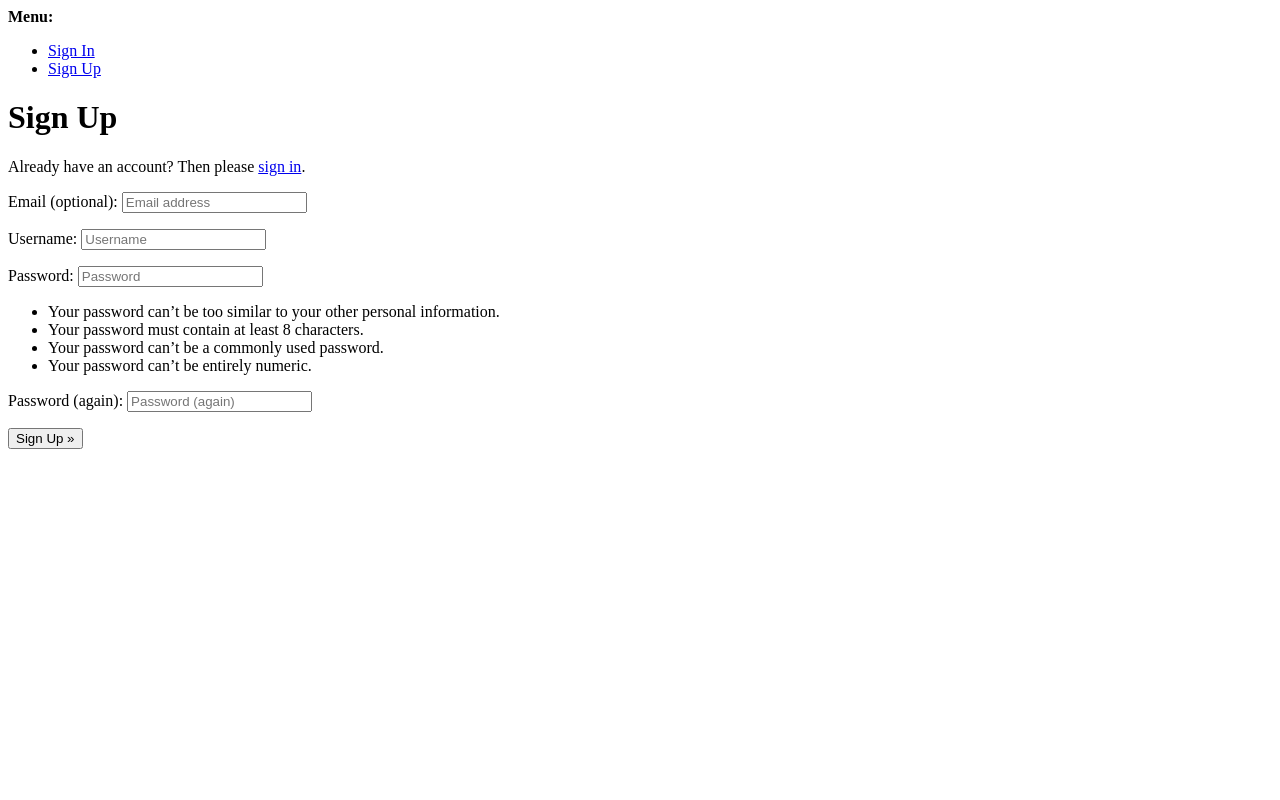
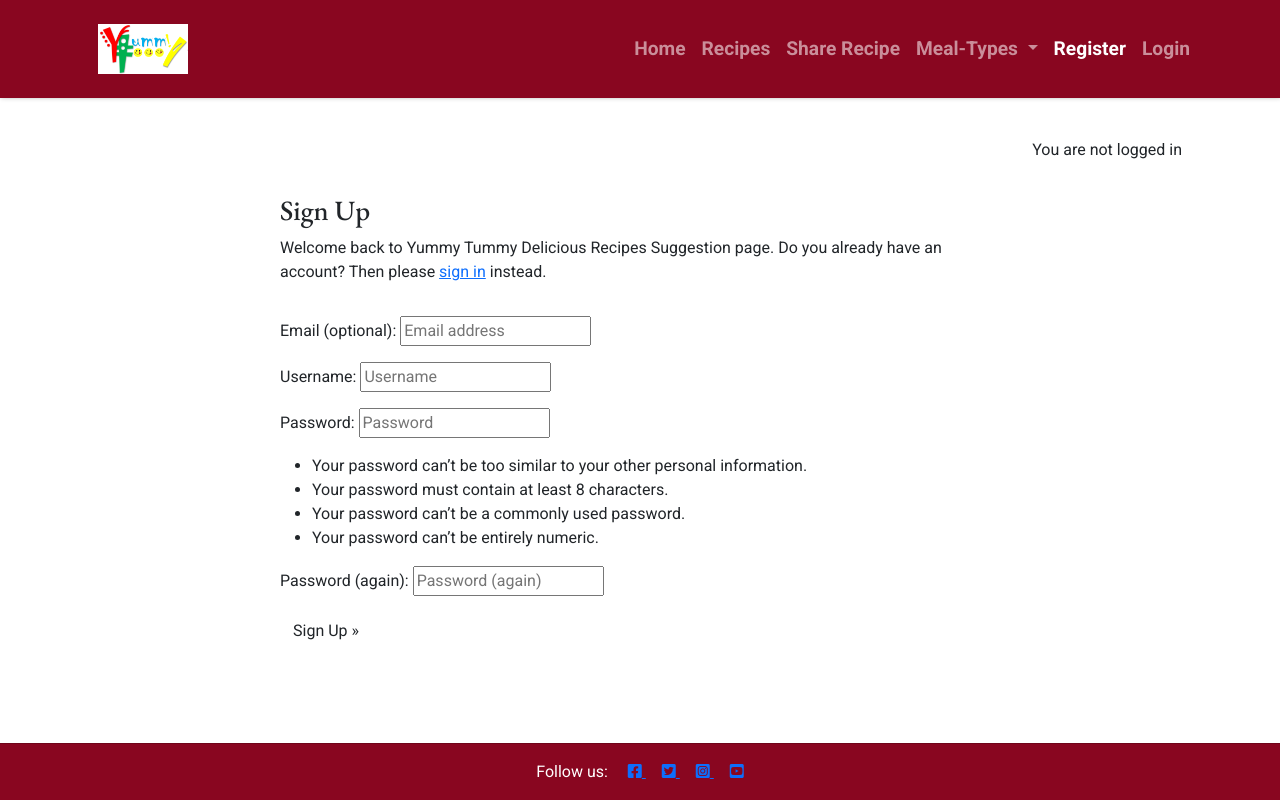
Before and after one commit to SonaliP11/yummytummy, a Django app: page /accounts/signup/ in a window 1280 px wide. Run offline with Django 4.2, Linux system fonts and the light colour scheme.

Commit message:
Refactor signup page layout

```diff
--- a/templates/account/signup.html
+++ b/templates/account/signup.html
@@ -1,21 +1,38 @@
-{% extends "account/base.html" %}
+{% extends "base.html" %}
 
 {% load i18n %}
 
-{% block head_title %}{% trans "Signup" %}{% endblock head_title %}
+{% block head_title %}{% trans "Signup" %}{% endblock %}
 
 {% block content %}
-<h1>{% trans "Sign Up" %}</h1>
+<div class="container">
+  <div class="row">
+    <div class="col-md-8 mt-3 offset-md-2">
+      <h3>{% trans "Sign Up" %}</h3>
 
-<p>{% blocktrans %}Already have an account? Then please <a href="{{ login_url }}">sign in</a>.{% endblocktrans %}</p>
+      <p>{% blocktrans %}
+        Welcome back to Yummy Tummy Delicious Recipes Suggestion page.
+        Do you already have an account? Then please
+        <a class="link" href="{{ login_url }}">sign in</a>
+        instead.
+      {% endblocktrans %}</p>
+    </div>
+  </div>
+  <div class="row">
+    <div class="col-md-8 mt-3 offset-md-2">
+      <form class="signup" id="signup_form" method="post"
+        action="{% url 'account_signup' %}">
+        {% csrf_token %}
+        {{ form.as_p }}
+        {% if redirect_field_value %}
+        <input type="hidden" name="{{ redirect_field_name }}"
+          value="{{ redirect_field_value }}" />
+        {% endif %}
+        <button class="btn btn-signup right" type="submit">
+          {% trans "Sign Up" %} &raquo;</button>
+      </form>
+    </div>
+  </div>
+</div>
 
-<form class="signup" id="signup_form" method="post" action="{% url 'account_signup' %}">
-  {% csrf_token %}
-  {{ form.as_p }}
-  {% if redirect_field_value %}
-  <input type="hidden" name="{{ redirect_field_name }}" value="{{ redirect_field_value }}" />
-  {% endif %}
-  <button type="submit">{% trans "Sign Up" %} &raquo;</button>
-</form>
-
-{% endblock content %}
+{% endblock %}
--- a/templates/base.html
+++ b/templates/base.html
@@ -78,17 +78,25 @@
 	                <a class="nav-link {% if request.path == login_url %}active{% endif %}" aria-current="page"
                   href="{% url 'account_login' %}">Login</a>
               </li>
-{% endif %}
+              {% endif %}
             </ul>
           </div>
         </div>
       </nav>
 
-    <!-- Main Content -->
-    <main class="container mt-4">
+    <main class="flex-shrink-0 main-bg container mt-4">
+        {% if user.is_authenticated %}
+        <p class="text-end m-3">You are logged in as {{ user.username }}</p>
+        {% else %}
+        <p class="text-end m-3">You are not logged in</p>
+        {% endif %}
+
         {% block content %}
-        {% endblock %}
+        <!-- Content Goes here -->
+        {% endblock content %}
+
     </main>
+
 
 <!-- Footer -->
 <footer class="footer mt-auto py-3" style="background-color: #890620;">
```
